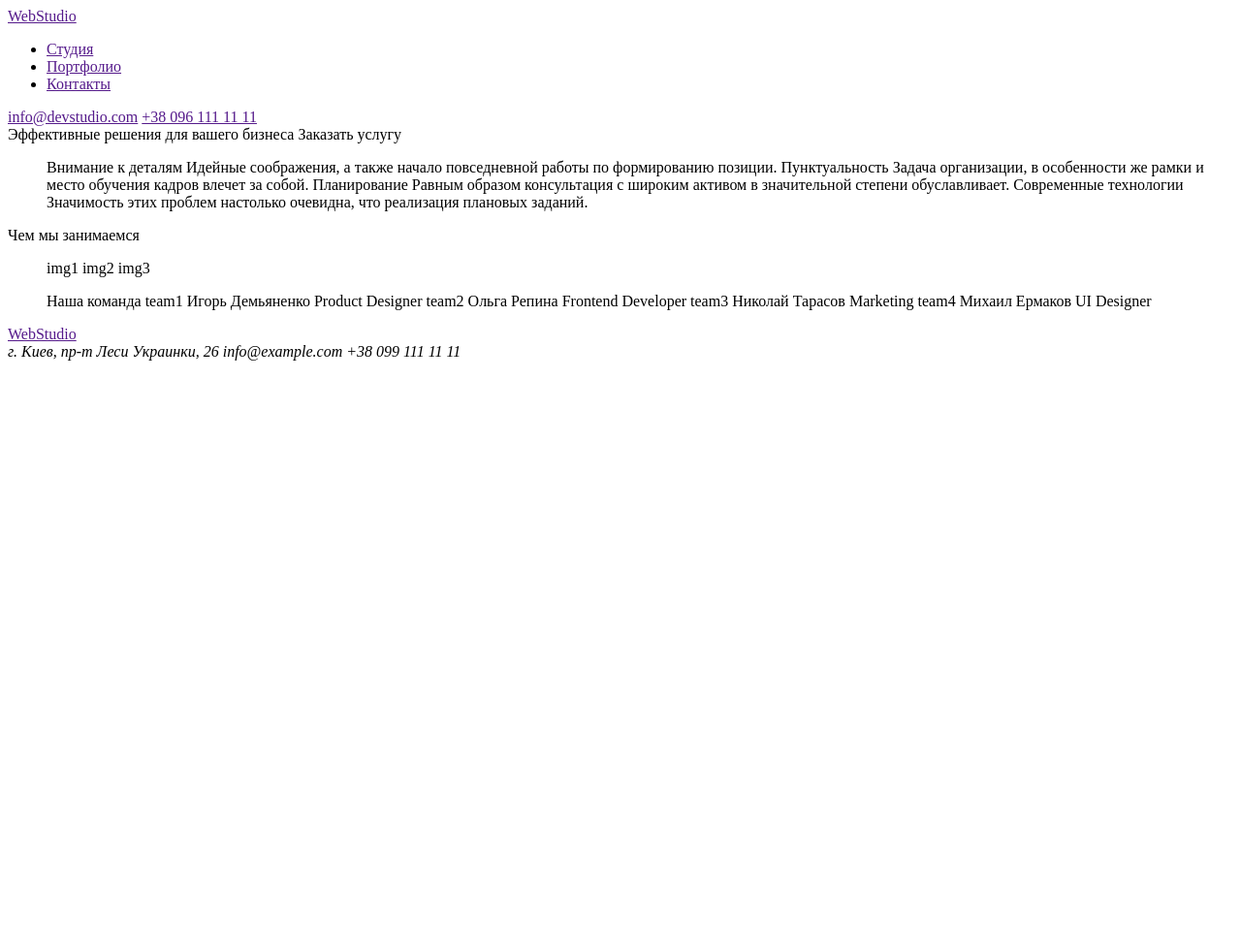
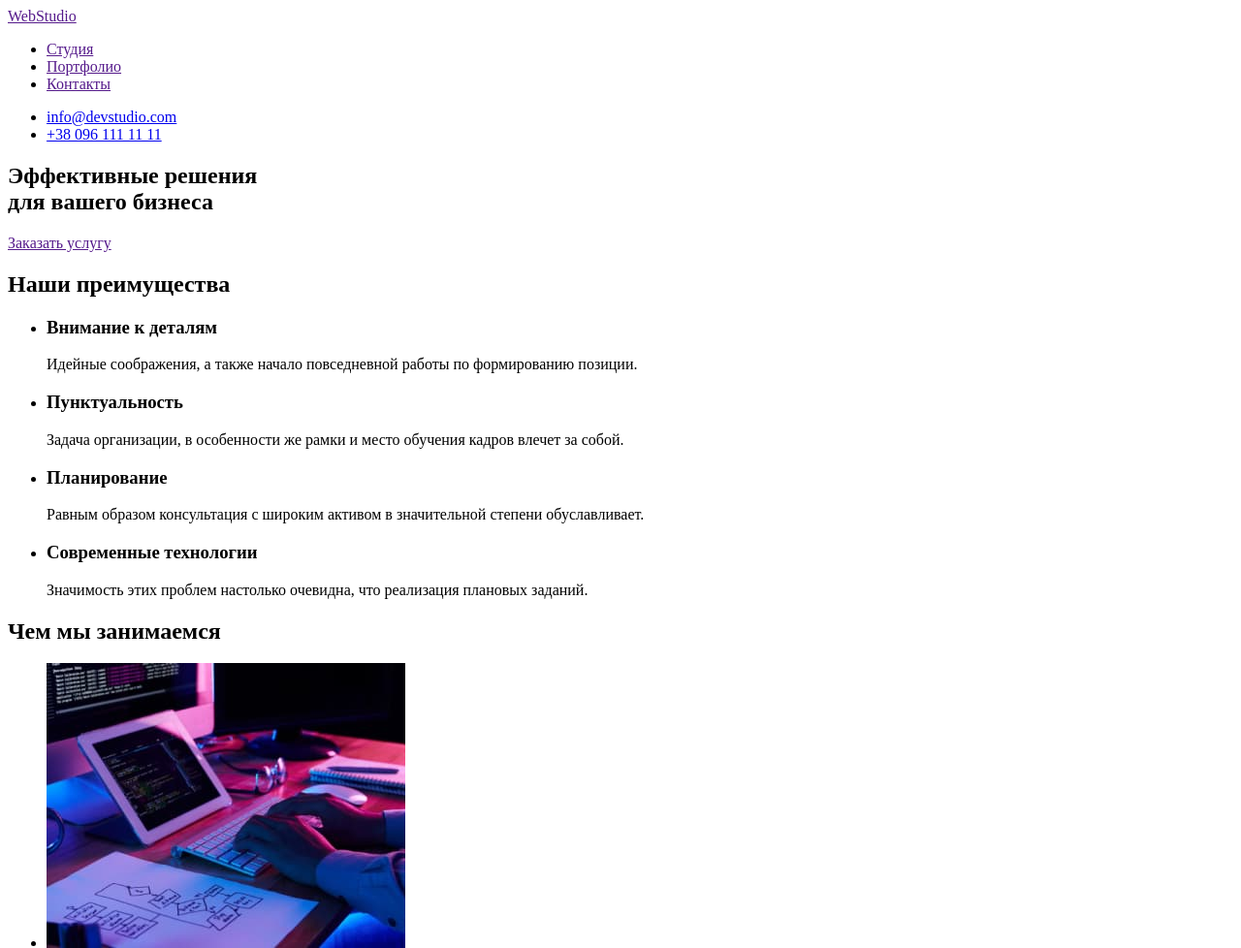
Before and after one commit to JCodW/goit-markup-hw-01, a plain HTML site: page index.html in a window 1280 px wide. Shown: the top 978 px of the page at 97% size. Before the commit the page ends 800 px from the top, so only its background shows below. Drawn offline with Linux system fonts and the light colour scheme.

Commit message:
main_stucture

```diff
--- a/index.html
+++ b/index.html
@@ -1,5 +1,5 @@
 <!DOCTYPE html>
-<html lang="en">
+<html lang="ru">
 
 <head>
     <meta charset="UTF-8">
@@ -9,11 +9,12 @@
 </head>
 
 <body>
-
+    <!-- Шапка сайта -->
     <header>
         <nav>
+            <!-- логотип -->
             <a href="">WebStudio</a>
-
+            <!-- навигация  -->
             <ul>
                 <li>
                     <a href="">Студия</a>
@@ -27,77 +28,106 @@
             </ul>
 
         </nav>
-        <div>
-            <a href="">info@devstudio.com</a>
-            <a href="">+38 096 111 11 11</a>
-        </div>
+        <!-- ссылки-контакты  -->
+        <ul>
+            <li><a href="mailto:info@devstudio.com">info@devstudio.com</a></li>
+            <li><a href="tel:+380961111111">+38 096 111 11 11</a></li>
+        </ul>
+
 
 
     </header>
+    <!-- основная часть -->
     <main>
+
+        <!-- ШАПКА -->
         <section>
+            <h1>Эффективные решения <br />
+                для вашего бизнеса</h1>
 
-            Эффективные решения для вашего бизнеса
-            Заказать услугу
+            <!-- кнопка -->
+            <a href="">Заказать услугу</a>
         </section>
 
+        <!-- преимущества -->
         <section>
+            <!-- пневидимый заголовок -->
+            <h2>Наши преимущества</h2>
             <ul>
-                Внимание к деталям
-                Идейные соображения, а также начало повседневной работы по формированию позиции.
+                <li>
+                    <h3>Внимание к деталям</h3>
+                    <p>Идейные соображения, а также начало повседневной работы по формированию позиции.</p>
+                </li>
+                <li>
+                    <h3>Пунктуальность</h3>
+                    <p>Задача организации, в особенности же рамки и место обучения кадров влечет за собой.</p>
+                </li>
+                <li>
+                    <h3>Планирование</h3>
+                    <p>Равным образом консультация с широким активом в значительной степени обуславливает.</p>
+                </li>
+                <li>
+                    <h3>Современные технологии</h3>
+                    <p>Значимость этих проблем настолько очевидна, что реализация плановых заданий.</p>
+                </li>
 
-                Пунктуальность
-                Задача организации, в особенности же рамки и место обучения кадров влечет за собой.
 
-                Планирование
-                Равным образом консультация с широким активом в значительной степени обуславливает.
-
-                Современные технологии
-                Значимость этих проблем настолько очевидна, что реализация плановых заданий.
             </ul>
         </section>
 
+        <!-- чем занимаемся -->
         <section>
-            Чем мы занимаемся
+            <h2>Чем мы занимаемся</h2>
             <ul>
-                img1
-                img2
-                img3
+                <li><img src="./images/img1.jpg" alt="Кодинг"></li>
+                <li><img src="./images/img2.jpg" alt="Верстка"></li>
+                <li><img src="./images/img3.jpg" alt="Дизайн"></li>
             </ul>
 
 
         </section>
 
         <section>
+            <h2>Наша команда</h2>
             <ul>
-                Наша команда
-                team1
-                Игорь Демьяненко
-                Product Designer
+                <li>
+                    <img src="./images/team1.jpg" alt="Игорь Демьяненко" />
+                    <h3>Игорь Демьяненко</h3>
+                    <p>Product Designer</p>
+                </li>
 
-                team2
-                Ольга Репина
-                Frontend Developer
+                <li>
+                    <img src="./images/team2.jpg" alt="Ольга Репина">
+                    <h3>Ольга Репина</h3>
+                    <p>Frontend Developer</p>
 
-                team3
-                Николай Тарасов
-                Marketing
+                </li>
 
-                team4
-                Михаил Ермаков
-                UI Designer
+                <li>
+                    <img src="./images/team3.jpg" alt="Николай Тарасов">
+                    <h3>Николай Тарасов</h3>
+                    <p>Marketing</p>
+                </li>
 
+                <li>
+                    <img src="./images/team4.jpg" alt="Михаил Ермаков">
+                    <h3>Михаил Ермаков</h3>
+                    <p>UI Designer</p>
+
+                </li>
             </ul>
-
         </section>
     </main>
+
+    <!-- Подвал -->
     <footer>
         <a href="">WebStudio</a>
         <address>
-            г. Киев, пр-т Леси Украинки, 26
-            info@example.com
-            +38 099 111 11 11
-
+            <ul>
+                <li>г. Киев, пр-т Леси Украинки, 26</li>
+                <li><a href="mailto:info@example.com">info@example.com</a></li>
+                <li><a href="tel:+380991111111">+38 099 111 11 11</a></li>
+            </ul>
         </address>
 
     </footer>
```
Also changed, not shown: 1 other file.
